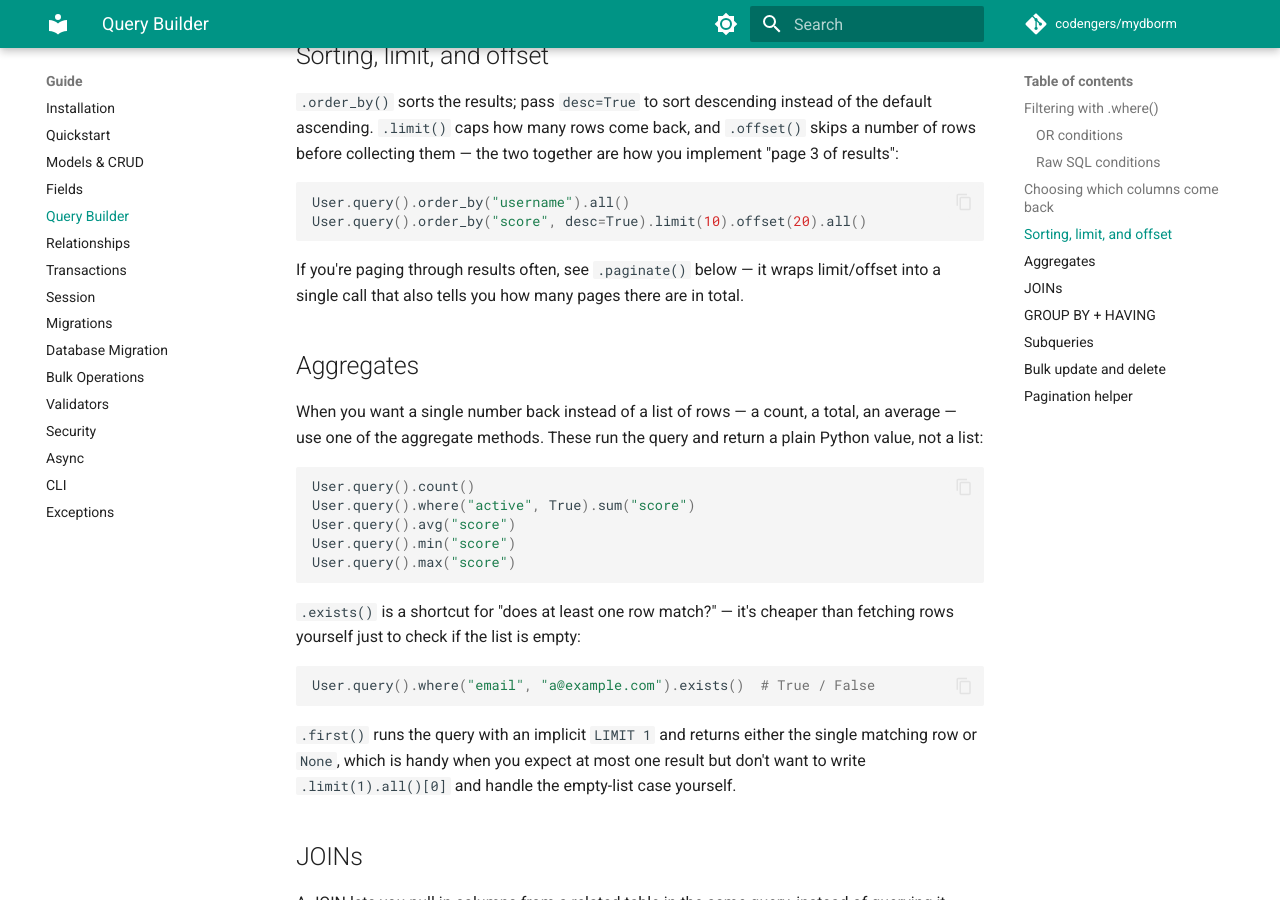
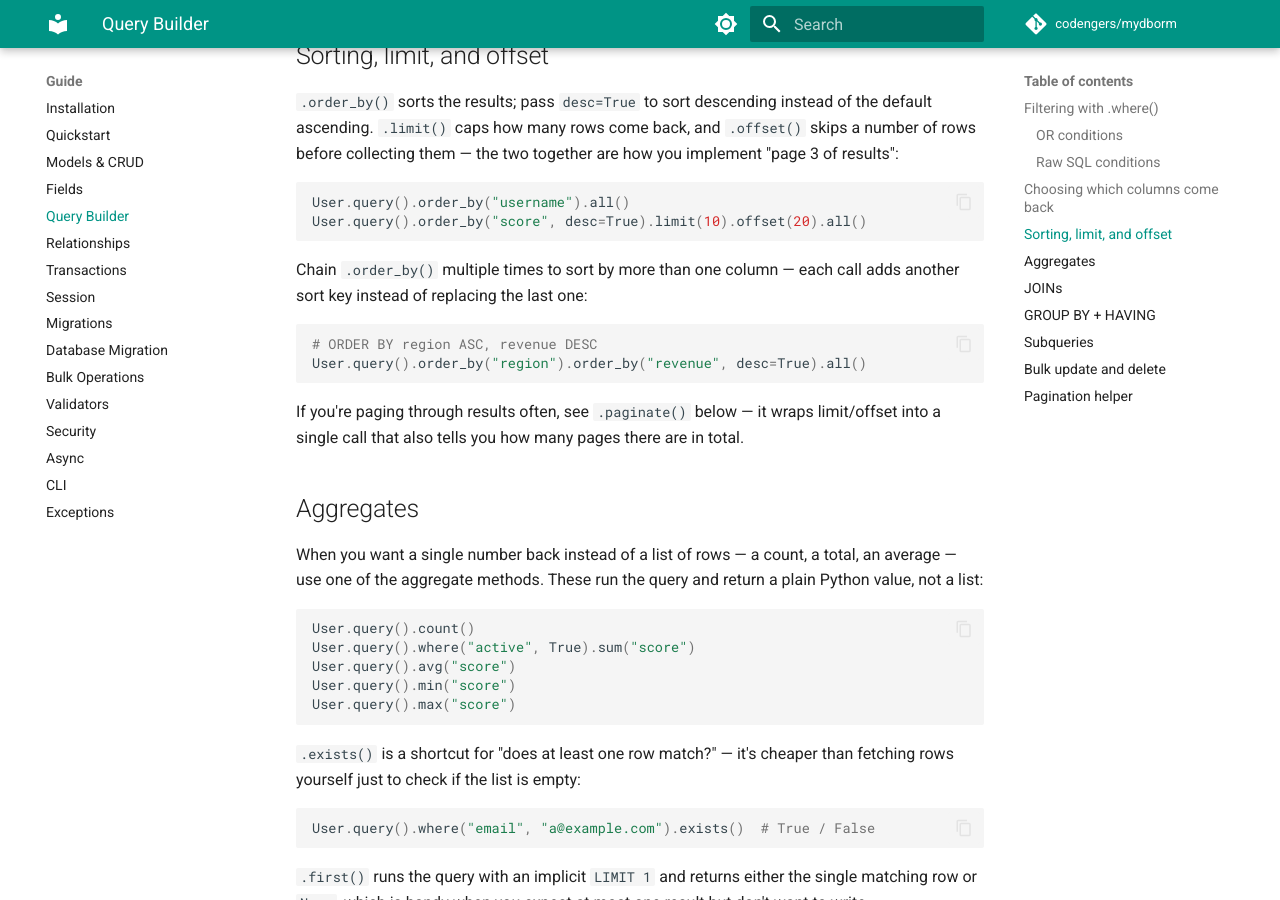
Before and after one commit to codengers/mydborm, an MkDocs documentation site: the page built from docs/guide/query_builder.md, in a window 1280 px wide and 900 px high, scrolled down 2596 px. Built offline with MkDocs 1.6.1 and Material for MkDocs 9.7.7, drawn with Linux system fonts in a browser that asks for light colours; comment, search, counter and statistics services are not loaded.

Commit message:
feat: support multi-column ORDER BY via chained .order_by() (#81)
Previously each .order_by() call overwrote the last, so it was
impossible to sort by more than one column in a single query.
.order_by() now appends to a list of sort keys instead.

````diff
--- a/docs/guide/query_builder.md
+++ b/docs/guide/query_builder.md
@@ -124,6 +124,14 @@ User.query().order_by("username").all()
 User.query().order_by("score", desc=True).limit(10).offset(20).all()
 ```
 
+Chain `.order_by()` multiple times to sort by more than one column — each
+call adds another sort key instead of replacing the last one:
+
+```python
+# ORDER BY region ASC, revenue DESC
+User.query().order_by("region").order_by("revenue", desc=True).all()
+```
+
 If you're paging through results often, see `.paginate()` below — it
 wraps limit/offset into a single call that also tells you how many pages
 there are in total.
````
Also changed, not shown: docs/feature_checklist.md (+1 -1 lines), 2 other files.
